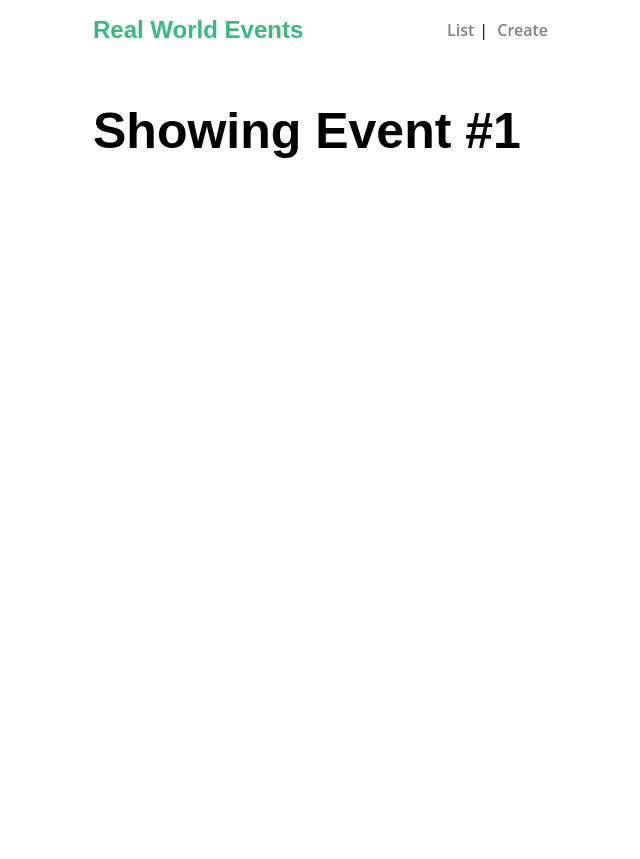
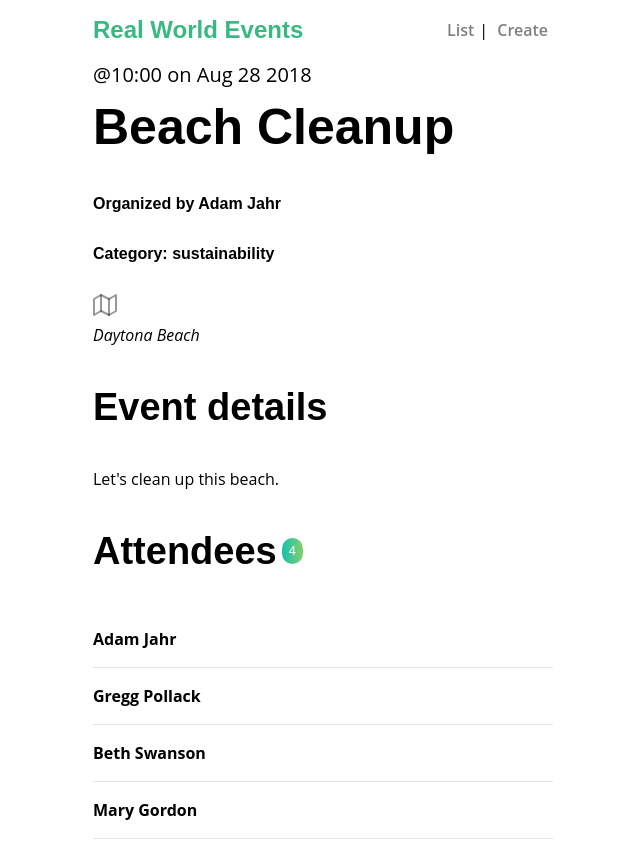
Before and after one commit to tmentink/real-world-vue, a Vue app: page /event/1 in a window 1280 px wide. Shown: the whole page, without its empty margins (317-957 px from the left). Before the commit the page ends 800 px from the top, so only its background shows below. Built offline with nearby package versions, Linux system fonts and the light colour scheme; data requests are answered from the project's data file.

Commit message:
completed api calls with axios

```diff
--- /dev/null
+++ b/db.json
@@ -0,0 +1,76 @@
+{
+  "events": [
+    {
+      "id": 1,
+      "title": "Beach Cleanup",
+      "date": "Aug 28 2018",
+      "time": "10:00",
+      "location": "Daytona Beach",
+      "description": "Let's clean up this beach.",
+      "organizer": "Adam Jahr",
+      "category": "sustainability",
+      "attendees": [
+        {
+          "id": "abc123",
+          "name": "Adam Jahr"
+        },
+        {
+          "id": "def456",
+          "name": "Gregg Pollack"
+        },
+        {
+          "id": "ghi789",
+          "name": "Beth Swanson"
+        },
+        {
+          "id": "jkl101",
+          "name": "Mary Gordon"
+        }
+      ]
+    },
+    {
+      "id": 2,
+      "title": "Park Cleanup",
+      "date": "Nov 12 2018",
+      "time": "12:00",
+      "location": "132 N Magnolia Street, Orlando, Florida",
+      "description": "We're going to clean up this park.",
+      "organizer": "Adam Jahr",
+      "category": "nature",
+      "attendees": [
+        {
+          "id": "ghi789",
+          "name": "Beth Swanson"
+        },
+        {
+          "id": "jkl101",
+          "name": "Mary Gordon"
+        }
+      ]
+    },
+    {
+      "id": 3,
+      "title": "Pet Adoption Day",
+      "date": "Dec 2 2018",
+      "time": "12:00",
+      "location": "132 N Magnolia Street, Orlando, Florida",
+      "description": "Help animals find new homes.",
+      "organizer": "Gregg Pollack",
+      "category": "animal welfare",
+      "attendees": [
+        {
+          "id": "abc123",
+          "name": "Adam Jahr"
+        },
+        {
+          "id": "ghi789",
+          "name": "Beth Swanson"
+        },
+        {
+          "id": "jkl101",
+          "name": "Mary Gordon"
+        }
+      ]
+    }
+  ]
+}
--- a/package.json
+++ b/package.json
@@ -8,6 +8,7 @@
     "lint": "vue-cli-service lint"
   },
   "dependencies": {
+    "axios": "^0.19.0",
     "core-js": "^2.6.5",
     "lodash": "^4.17.14",
     "node-sass": "^4.12.0",
--- a/src/components/EventCard.vue
+++ b/src/components/EventCard.vue
@@ -1,9 +1,9 @@
 <template>
-  <router-link class="event-link" :to="{ name: 'event-show', params: { id: 1 }}">
+  <router-link class="event-link" :to="{ name: 'event-show', params: { id: event.id }}">
     <div class="event-card -shadow">
       <span class="eybrow">@{{ event.time }} on {{ event.date }}</span>
       <h4 class="title">{{ event.title }}</h4>
-      <BaseIcon name="users"/>
+      <BaseIcon name="users" />
       <span>{{ event.attendees.length }} attending</span>
     </div>
   </router-link>
@@ -11,19 +11,8 @@
 
 <script>
 export default {
-  data() {
-    return {
-      event: {
-        id: 1,
-        title: 'Beach Cleanup',
-        date: 'Tues Aug 19, 2018',
-        time: '6:00',
-        attendees: [
-          { id: 'abc123', name: 'Adam Jahr' },
-          { id: 'def345', name: 'Gregg Pollack' }
-        ]
-      }
-    }
+  props: {
+    event: Object
   }
 }
 </script>
--- /dev/null
+++ b/src/services/EventService.js
@@ -0,0 +1,19 @@
+import axios from 'axios'
+
+const apiClient = axios.create({
+  baseURL: `http://localhost:3000`,
+  withCredentials: false, // This is the default
+  headers: {
+    Accept: 'application/json',
+    'Content-Type': 'application/json'
+  }
+})
+
+export default {
+  getEvent(id) {
+    return apiClient.get('/events/' + id)
+  },
+  getEvents() {
+    return apiClient.get('/events')
+  }
+}
--- a/src/views/EventList.vue
+++ b/src/views/EventList.vue
@@ -2,16 +2,31 @@
   <div>
     <h1>Event Listing</h1>
 
-    <EventCard />
+    <EventCard v-for="event in events" :key="event.id" :event="event" />
   </div>
 </template>
 
 <script>
 import EventCard from '@/components/EventCard.vue'
+import EventService from '@/services/EventService.js'
 
 export default {
   components: {
     EventCard
+  },
+  data() {
+    return {
+      events: []
+    }
+  },
+  created() {
+    EventService.getEvents()
+      .then(response => {
+        this.events = response.data
+      })
+      .catch(error => {
+        console.log('There was an error:', error.response)
+      })
   }
 }
 </script>
--- a/src/views/EventShow.vue
+++ b/src/views/EventShow.vue
@@ -1,9 +1,68 @@
 <template>
-  <h1>Showing Event #{{ id }}</h1>
+  <div>
+    <div class="event-header">
+      <span class="eyebrow">@{{ event.time }} on {{ event.date }}</span>
+      <h1 class="title">{{ event.title }}</h1>
+      <h5>Organized by {{ event.organizer }}</h5>
+      <h5>Category: {{ event.category }}</h5>
+    </div>
+    <BaseIcon name="map">
+      <h2>Location</h2>
+    </BaseIcon>
+    <address>{{ event.location }}</address>
+    <h2>Event details</h2>
+    <p>{{ event.description }}</p>
+    <h2>
+      Attendees
+      <span class="badge -fill-gradient">{{ event.attendees ? event.attendees.length : 0 }}</span>
+    </h2>
+    <ul class="list-group">
+      <li v-for="(attendee, index) in event.attendees" :key="index" class="list-item">
+        <b>{{ attendee.name }}</b>
+      </li>
+    </ul>
+  </div>
 </template>
 
 <script>
+import EventService from '@/services/EventService.js'
+
 export default {
-  props: ['id']
+  props: ['id'],
+  data() {
+    return {
+      event: {}
+    }
+  },
+  created() {
+    EventService.getEvent(this.id)
+      .then(response => {
+        this.event = response.data
+      })
+      .catch(error => {
+        console.log('There was an error:', error.response)
+      })
+  }
 }
 </script>
+
+<style scoped>
+.location {
+  margin-bottom: 0;
+}
+.location > .icon {
+  margin-left: 10px;
+}
+.event-header > .title {
+  margin: 0;
+}
+.list-group {
+  margin: 0;
+  padding: 0;
+  list-style: none;
+}
+.list-group > .list-item {
+  padding: 1em 0;
+  border-bottom: solid 1px #e5e5e5;
+}
+</style>
```
Also changed, not shown: 1 other file (tests, documents, lock files or other folders).
